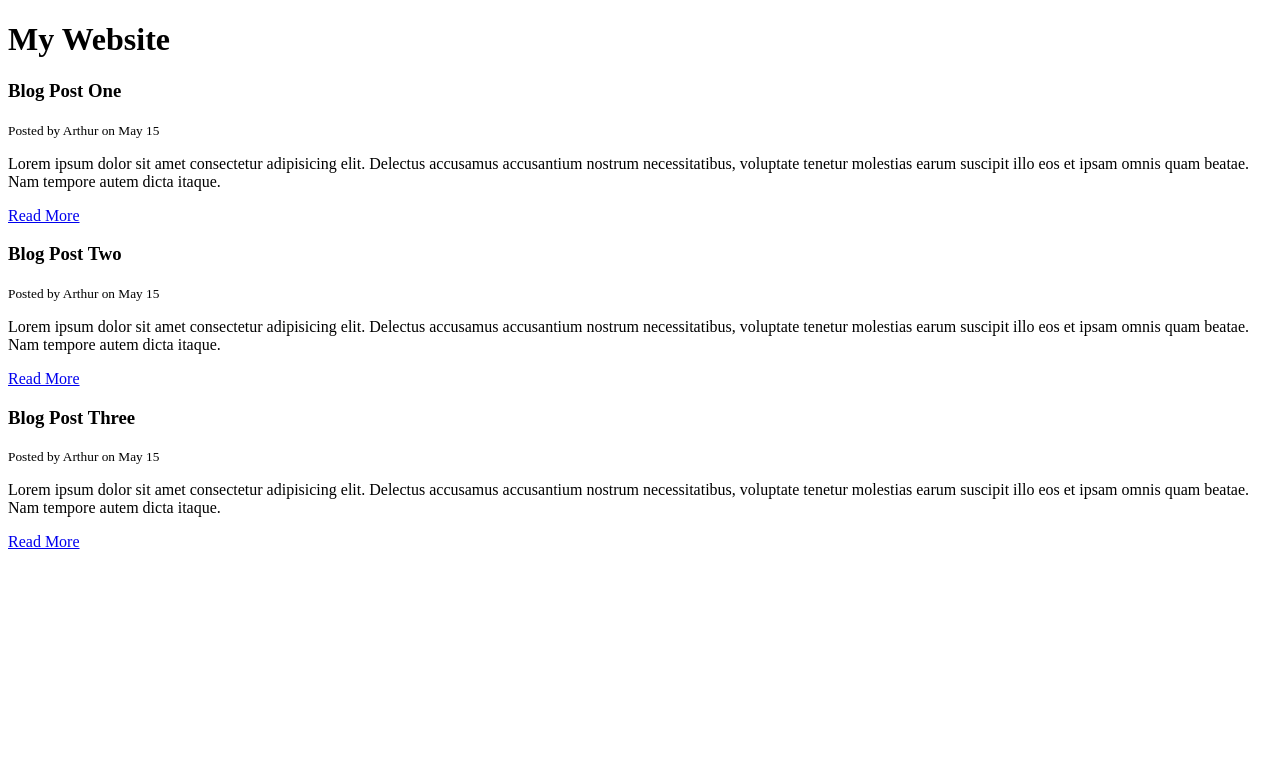
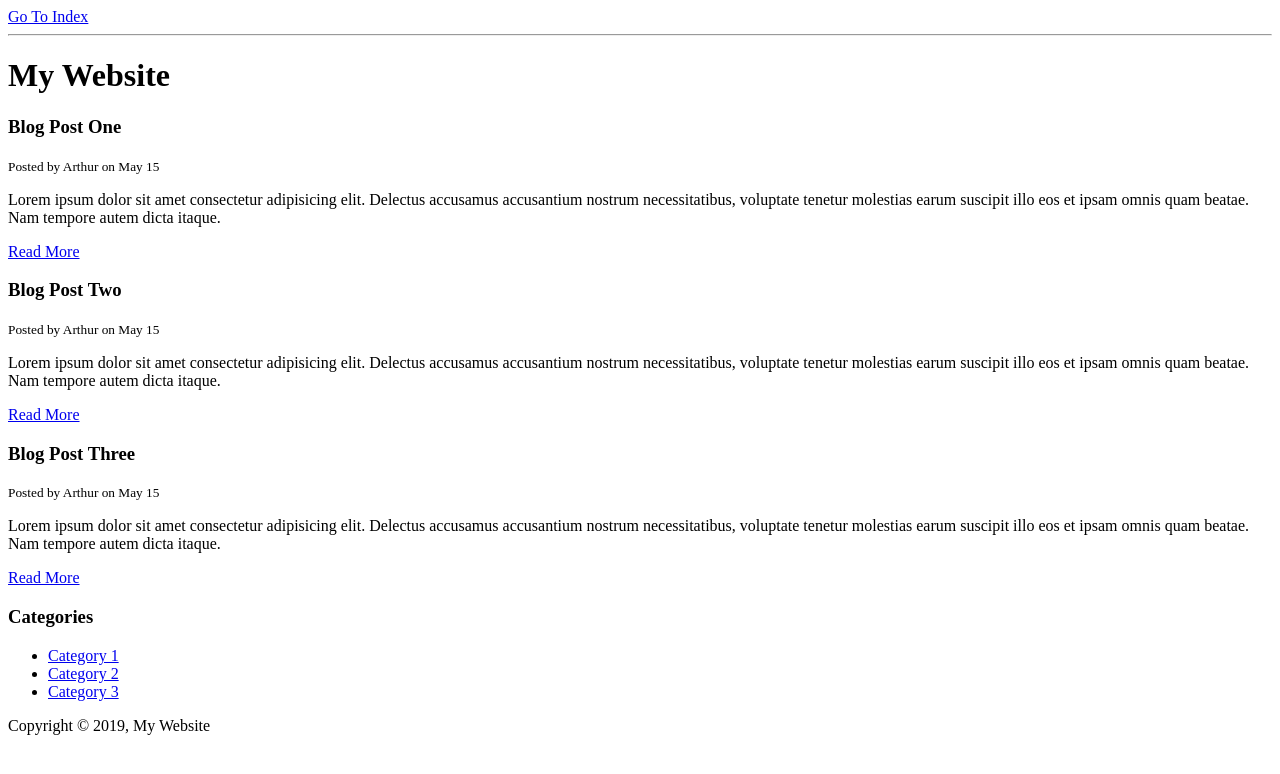
Before and after one commit to arthurmoussa/first-project, a plain HTML site: page blog.html in a window 1280 px wide. Drawn offline with Linux system fonts and the light colour scheme.

Commit message:
Finalising lessons and linking both sheets

```diff
--- a/blog.html
+++ b/blog.html
@@ -1,10 +1,14 @@
 <!DOCTYPE html>
 <html lang="en">
+    <a href="index.html">Go To Index</a>
+<hr>
 <head>
     <title>My Blog</title>
+    <meta name="description" content="Awesome blog by Arthur Moussa">
+    <meta name="keywords" content="web design blog, web dev blog, Arthur Moussa">
 </head>
 <body>
-    <header>
+    <header id="main-header">
         <h1>My Website</h1>
     </header>
 
@@ -31,5 +35,19 @@
         </article>
     </section>
 
+    <aside>
+        <h3>Categories</h3>
+        <nav>
+        <ul>
+            <li><a href="#">Category 1</a></li>
+            <li><a href="#">Category 2</a></li>
+            <li><a href="#">Category 3</a></li>
+        </ul>
+        </nav>
+    </aside>
+
+    <footer id="main-footer">
+        <p>Copyright &copy; 2019, My Website</p>
+    </footer>
 </body>
 </html>
```
Also changed, not shown: index.html (+2 -0 lines).
